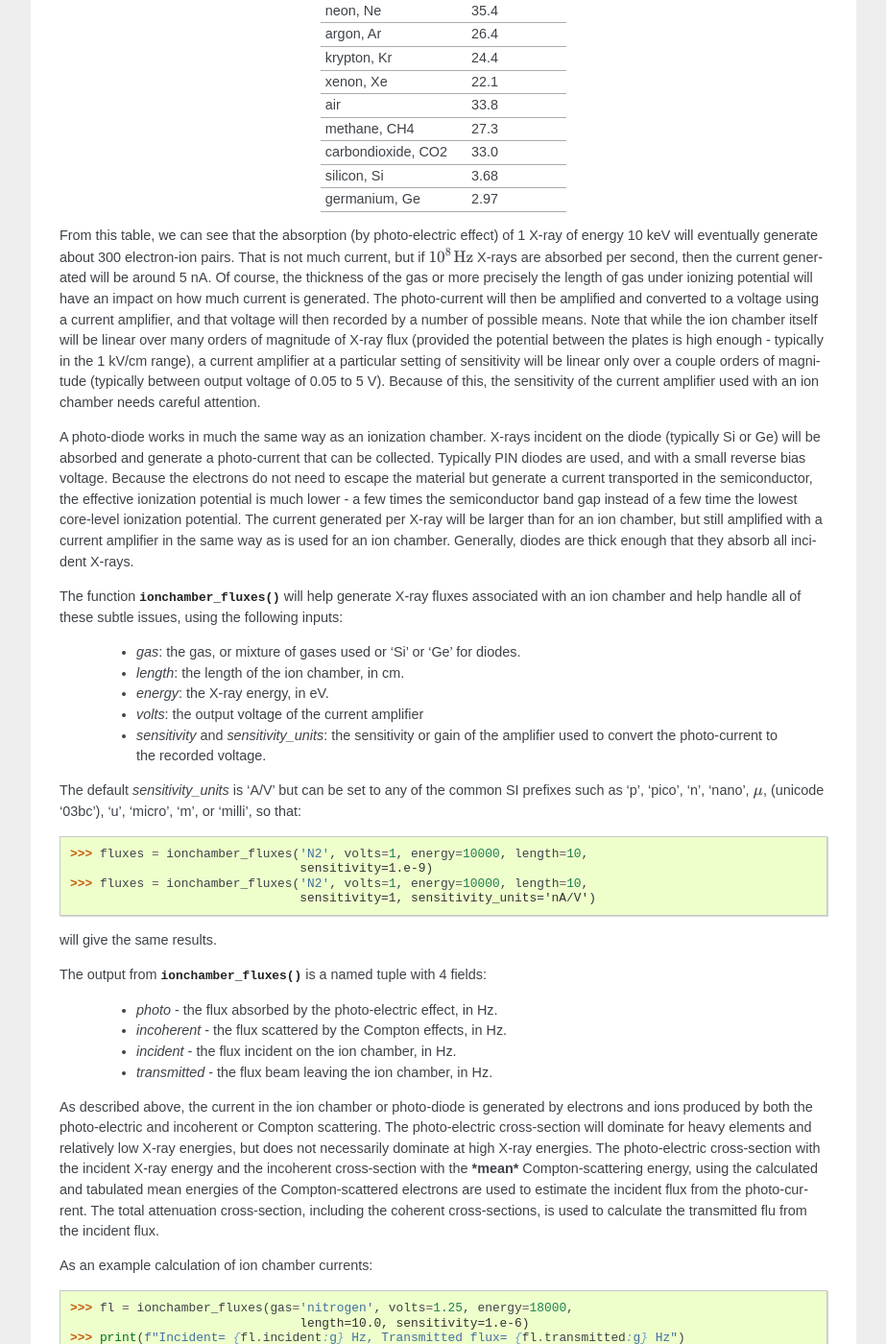
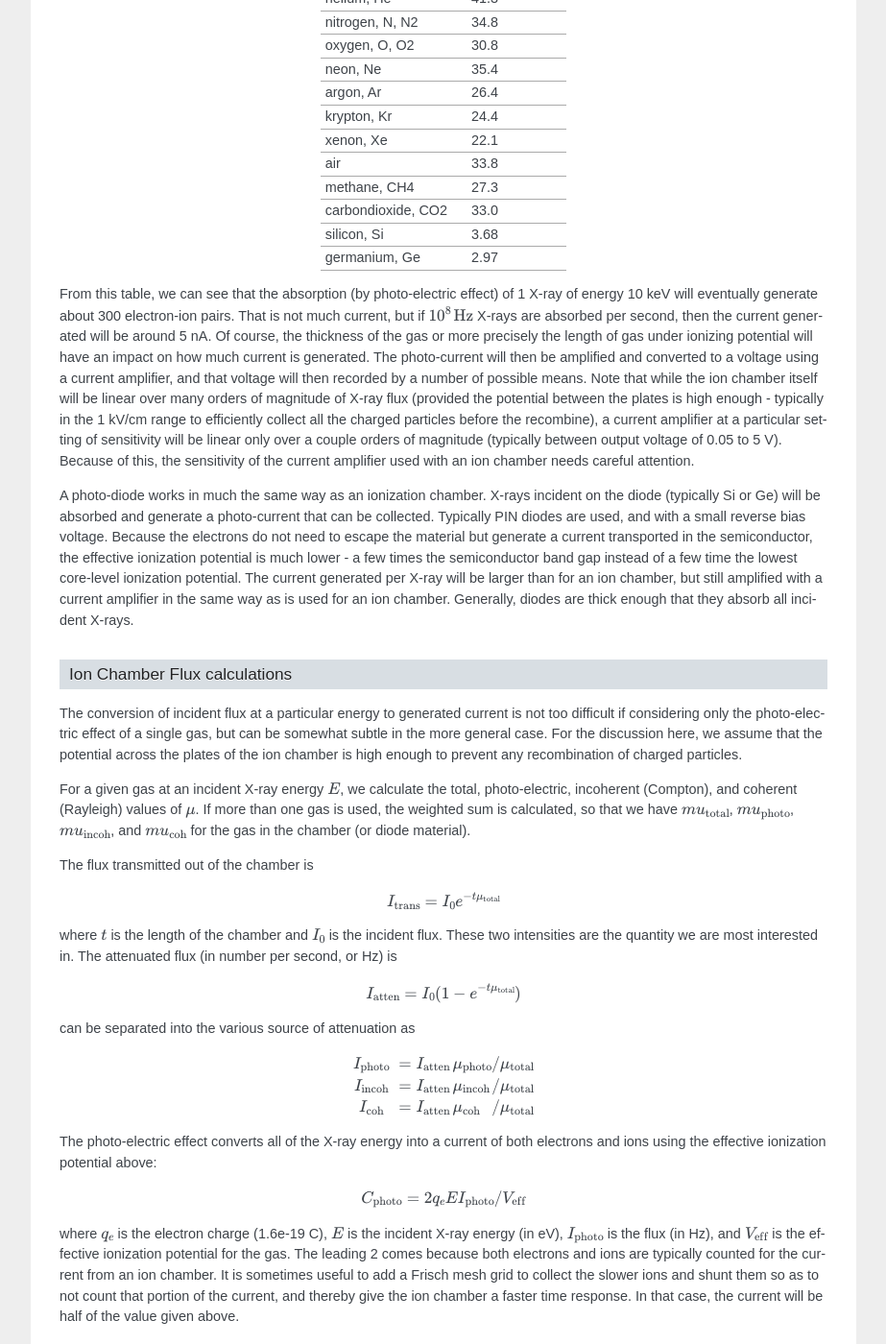
Before and after one commit to xraypy/XrayDB, a Sphinx documentation site: the page built from doc/examples.rst, in a window 1280 px wide and 1400 px high, scrolled down 5525 px. Shown: the whole window at 96% size, without its empty margins (198-1121 px from the left). Built offline with Sphinx 7.4.7, drawn with Linux system fonts in a browser that asks for light colours; the version number could not be read and is left out; cross-references to code outside the pages are shown as plain code; some of the changed text lies outside the part shown.

Commit message:
expand ion chamber doc

```diff
--- a/doc/examples.rst
+++ b/doc/examples.rst
@@ -1,4 +1,3 @@
-
 .. _example_calcs:
 
 Example Calculations of X-ray properties of materials
@@ -208,6 +206,8 @@ energies about 20 keV or so, the contribution from Compton scattering should
 be included.  For photo-diodes (typically made of Si), the Compton scattering
 cross-section exceeds the photo-electric cross-section about 56 keV.
 
+Effective Ionization Potentials of gases and semiconductors
+~~~~~~~~~~~~~~~~~~~~~~~~~~~~~~~~~~~~~~~~~~~~~~~~~~~~~~~~~~~~~~~~
 
 The process of converting the X-ray generated current into X-ray fluence
 involves several steps. The energy from a single X-ray-generated
@@ -256,21 +256,21 @@ eV, given in the :ref:`Table of Effective Ionization Potentials
            | germanium, Ge        |    2.97        |
            +----------------------+----------------+
 
-From this table, we can see that the absorption (by photo-electric effect)
-of 1 X-ray of energy 10 keV will eventually generate about 300 electron-ion
-pairs.  That is not much current, but if :math:`10^8 \,\rm Hz` X-rays are
-absorbed per second, then the current generated will be around 5 nA.  Of
-course, the thickness of the gas or more precisely the length of gas under
-ionizing potential will have an impact on how much current is generated.
-The photo-current will then be amplified and converted to a voltage using a
-current amplifier, and that voltage will then recorded by a number of
-possible means.  Note that while the ion chamber itself will be linear over
-many orders of magnitude of X-ray flux (provided the potential between the
-plates is high enough - typically in the 1 kV/cm range), a current
-amplifier at a particular setting of sensitivity will be linear only over a
-couple orders of magnitude (typically between output voltage of 0.05 to 5
-V).  Because of this, the sensitivity of the current amplifier used with an
-ion chamber needs careful attention.
+From this table, we can see that the absorption (by photo-electric effect) of 1
+X-ray of energy 10 keV will eventually generate about 300 electron-ion pairs.
+That is not much current, but if :math:`10^8 \,\rm Hz` X-rays are absorbed per
+second, then the current generated will be around 5 nA.  Of course, the
+thickness of the gas or more precisely the length of gas under ionizing
+potential will have an impact on how much current is generated.  The
+photo-current will then be amplified and converted to a voltage using a current
+amplifier, and that voltage will then recorded by a number of possible means.
+Note that while the ion chamber itself will be linear over many orders of
+magnitude of X-ray flux (provided the potential between the plates is high
+enough - typically in the 1 kV/cm range to efficiently collect all the charged
+particles before the recombine), a current amplifier at a particular setting of
+sensitivity will be linear only over a couple orders of magnitude (typically
+between output voltage of 0.05 to 5 V).  Because of this, the sensitivity of
+the current amplifier used with an ion chamber needs careful attention.
 
 A photo-diode works in much the same way as an ionization chamber.  X-rays
 incident on the diode (typically Si or Ge) will be absorbed and generate a
@@ -285,9 +285,93 @@ amplifier in the same way as is used for an ion chamber.  Generally, diodes
 are thick enough that they absorb all incident X-rays.
 
 
-The function :func:`ionchamber_fluxes` will help generate X-ray fluxes
-associated with an ion chamber and help handle all of these subtle issues,
-using the following inputs:
+Ion Chamber Flux calculations
+~~~~~~~~~~~~~~~~~~~~~~~~~~~~~~~~~~~~
+
+The conversion of incident flux at a particular energy to generated current is
+not too difficult if considering only the photo-electric effect of a single
+gas, but can be somewhat subtle in the more general case.  For the discussion
+here, we assume that the potential across the plates of the ion chamber is high
+enough to prevent any recombination of charged particles.
+
+For a given gas at an incident X-ray energy :math:`E`, we calculate the total,
+photo-electric, incoherent (Compton), and coherent (Rayleigh) values of
+:math:`\mu`.  If more than one gas is used, the weighted sum is calculated, so
+that we have :math:`mu_{\rm total}`, :math:`mu_{\rm photo}`, :math:`mu_{\rm
+incoh}`, and :math:`mu_{\rm coh}` for the gas in the chamber (or diode
+material).
+
+The flux transmitted out of the chamber is
+
+.. math::
+    I_{\rm trans} = I_0 e^{-t \mu_{\rm total}}
+
+where :math:`t` is the length of the chamber and :math:`I_{0}` is the incident
+flux.  These two intensities are the quantity we are most interested in.  The
+attenuated flux (in number per second, or Hz) is
+
+.. math::
+    I_{\rm atten} = I_0 (1 - e^{-t \mu_{\rm total}})
+
+can be separated into the various source of attenuation as
+
+.. math::
+   :nowrap:
+
+   \begin{eqnarray*}
+      & I_{\rm photo} & =  I_{\rm atten} \, \mu_{\rm photo} &/ \mu_{\rm total} \\
+      & I_{\rm incoh} & =  I_{\rm atten} \, \mu_{\rm incoh} &/ \mu_{\rm total} \\
+      & I_{\rm coh}   & =  I_{\rm atten} \, \mu_{\rm coh}   &/ \mu_{\rm total} \\
+   \end{eqnarray*}
+
+The photo-electric effect converts all of the X-ray energy into a current of
+both electrons and ions using the effective ionization potential above:
+
+.. math::
+   C_{\rm photo} = 2 q_e E I_{\rm photo} / V_{\rm eff}
+
+where :math:`q_{e}` is the electron charge (1.6e-19 C), :math:`E` is the incident
+X-ray energy (in eV), :math:`I_{\rm photo}` is the flux (in Hz), and
+:math:`V_{\rm eff}` is the effective ionization potential for the gas.  The
+leading 2 comes because both electrons and ions are typically counted for the
+current from an ion chamber.  It is sometimes useful to add a Frisch mesh grid
+to collect the slower ions and shunt them so as to not count that portion of
+the current, and thereby give the ion chamber a faster time response.  In that
+case, the current will be half of the value given above.
+
+The coherent (Rayleigh) scattering produces no electrons, but the incoherent
+(Compton) scattering does. The energy of the Compton-scattered electron varies
+with both X-ray energy and scattering angle, as does the probability of
+scattering. Integrating over all angles gives the mean electron energy, which
+we use to obtain the current from the incoherent scattering:
+
+.. math::
+   C_{\rm incoh} = 2 q_e E_{\rm mean}  I_{\rm incoh} / V_{\rm eff}
+
+where :math:`E_{\rm mean}` is the mean energy of Compton-scattered
+electron (approximately, but slightly less than the :math:`E_{\rm median}`
+value above.
+
+
+The current from an ion_chamber is typically measured as a voltage generated by
+a current-to-voltage amplifier. The measured voltage will have a gain or
+sensitivity in units of `A/V`.  The goal is typically to calculate the flux
+:math:`I_0` from the measured voltage and knowledge of the sensitivity as well
+as the gas(es), ion chamber length :math:`t`, and X-ray energy :math:`E`.  The
+measured voltage is given by
+
+.. math::
+   V  = I_0 ( C_{\rm photo} + C_{\rm incoh} ) / S
+
+where :math:`S` is the amplifier sensitivity in A/V.  From this, :math:`I_0`
+and :math:`I_{\rm trans}` can be calculated.
+
+
+:func:`ionchamber_fluxes`
+~~~~~~~~~~~~~~~~~~~~~~~~~~~~~~~~~~~~
+
+The function :func:`ionchamber_fluxes` will calculate X-ray fluxes
+for an ion chamber as described above the following inputs:
 
   * `gas`: the gas, or mixture of gases used or 'Si' or 'Ge' for diodes.
   * `length`: the length of the ion chamber, in cm.
@@ -295,6 +379,10 @@ using the following inputs:
   * `volts`: the output voltage of the current amplifier
   * `sensitivity` and `sensitivity_units`: the sensitivity or gain of the
     amplifier used to convert the photo-current to the recorded voltage.
+  * `with_compton`:  whether to include the current generated by
+    Compton-scattered electrons [True]
+  * `both_carriers`:  whether to include the current generated by both positive
+    and negative charged particles [True]
 
 The default `sensitivity_units` is 'A/V' but can be set to any of the
 common SI prefixes such as 'p', 'pico', 'n', 'nano', :math:`\mu`,
```
Also changed, not shown: other parts of doc/examples.rst (+3 -4 lines).
